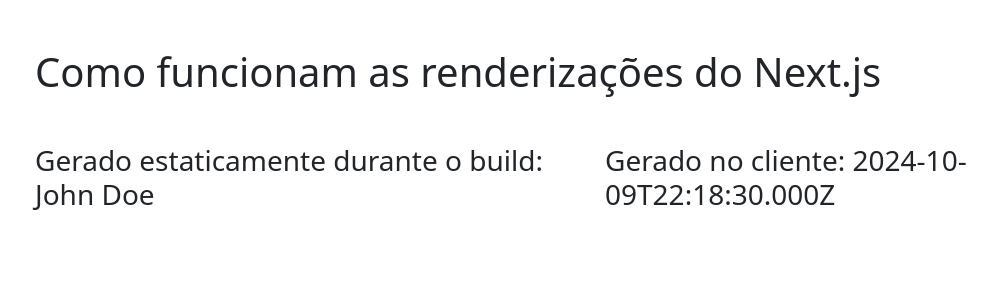
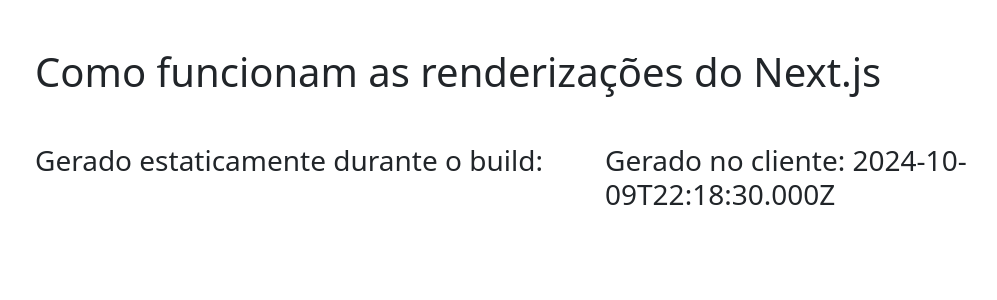
Before and after one commit to viannapvictor/balck-netxjs, a Next.js app: page /statics in a window 1280 px wide. Shown: the top 300 px of the page, without its empty margins (47-1044 px from the left). Built offline with nearby package versions, Linux system fonts and the light colour scheme; no server answers.

Commit message:
:bug: (fix): Correct the Third commit test2

```diff
--- a/src/pages/statics.tsx
+++ b/src/pages/statics.tsx
@@ -1,5 +1,5 @@
 import { GetStaticProps, NextPage } from "next"
-import { ReactNode, useEffect, useState } from "react"
+import { useEffect, useState } from "react"
 import { Col, Container, Row } from "reactstrap"
 
 interface ApiResponse {
@@ -18,10 +18,7 @@
   }
 }
 
-const Statics: NextPage = (props: {
-  children?: ReactNode
-  staticData?: ApiResponse
-}) => {
+const Statics: NextPage = () => {
 
   const [clientSideData, setClientSideData] = useState<ApiResponse>()
 
@@ -43,7 +40,7 @@
       <Row>
         <Col>
           <h3>
-            Gerado estaticamente durante o build: {props?.staticData?.name.toString()}
+            Gerado estaticamente durante o build:
           </h3>
         </Col>
 
```
